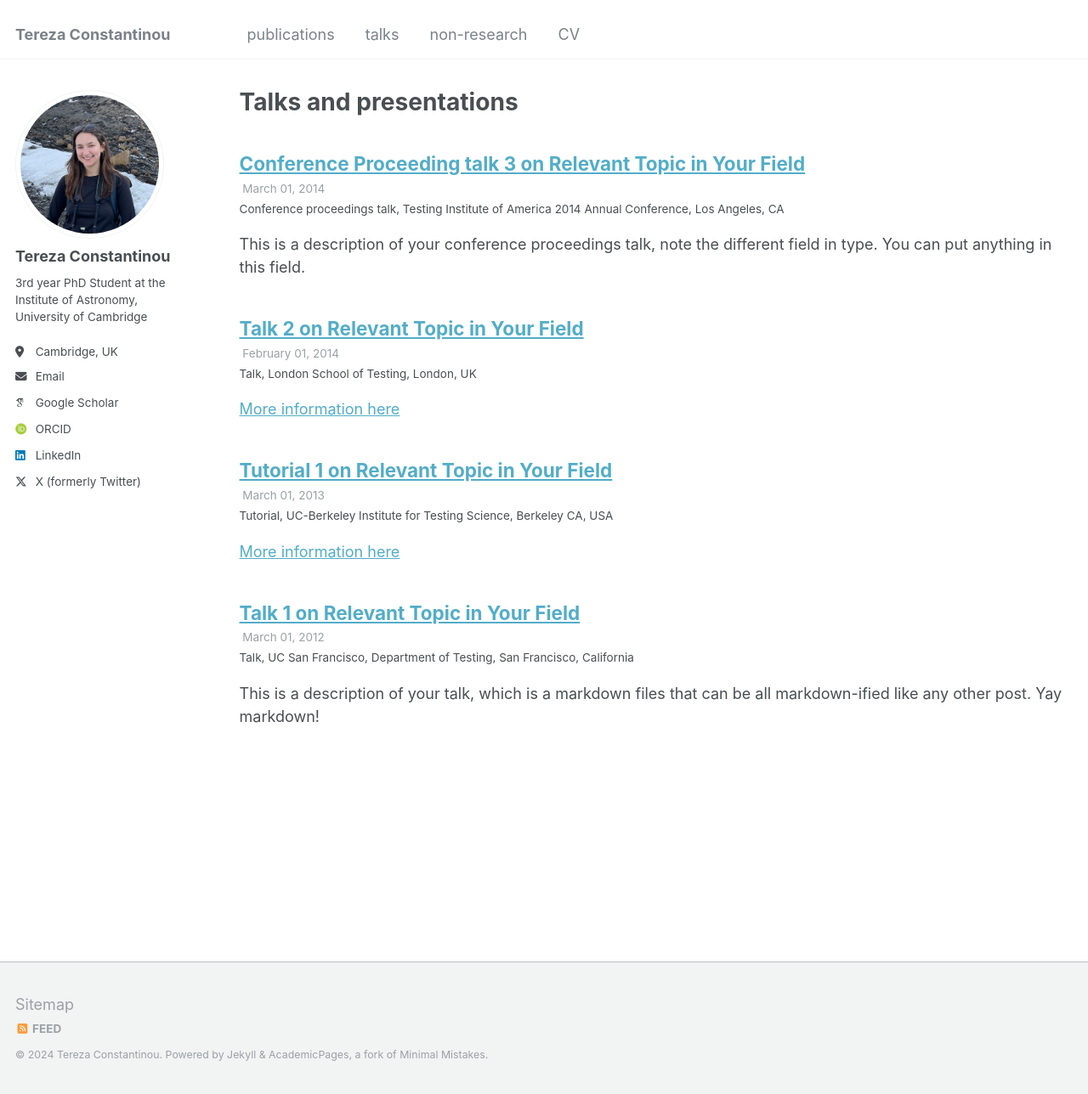
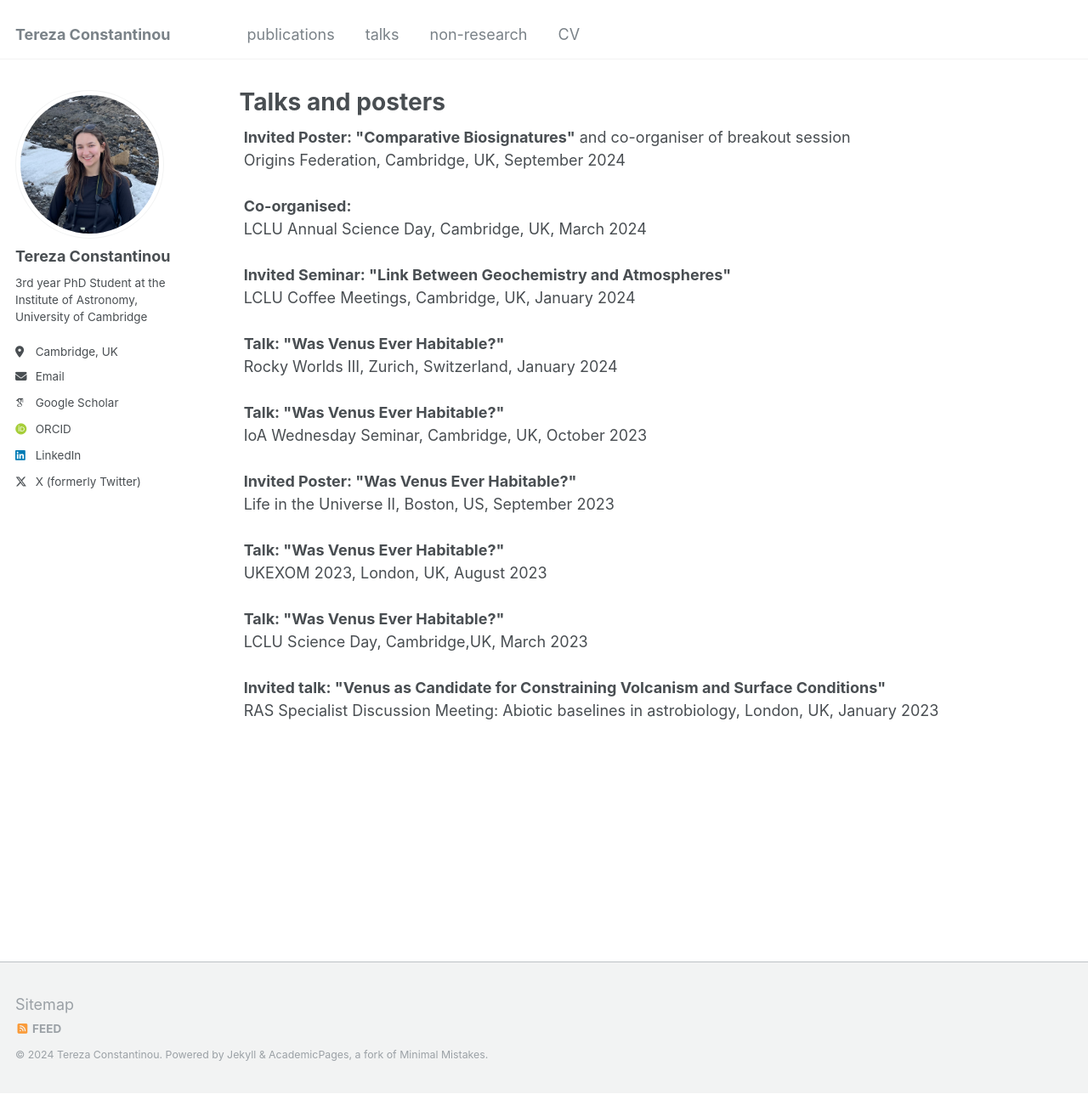
Before and after one commit to terezaconst/terezaconst.github.io, a Jekyll site: the page built from _pages/talks.html, in a window 1280 px wide and 1288 px high. Shown: the whole window at 85% size. Built offline with Jekyll 4.4.1, drawn with Linux system fonts in a browser that asks for light colours; some web fonts are replaced.

Commit message:
Update talks.html

```diff
--- a/_pages/talks.html
+++ b/_pages/talks.html
@@ -1,9 +1,45 @@
 ---
 layout: archive
-title: "Talks and presentations"
+title: "Talks and posters"
 permalink: /talks/
 author_profile: true
 ---
+
+
+
+ <div class="wordwrap">
+
+<b>Invited Poster: "Comparative Biosignatures"</b> and co-organiser of breakout session<br>
+Origins Federation, Cambridge, UK, September 2024 <br> <br>
+
+<b>Co-organised:</b> <br>
+LCLU Annual Science Day, Cambridge, UK, March 2024 <br> <br>
+
+<b>Invited Seminar: "Link Between Geochemistry and Atmospheres"</b> <br>
+LCLU Coffee Meetings, Cambridge, UK, January 2024 <br> <br>
+
+<b>Talk: "Was Venus Ever Habitable?"</b> <br>
+Rocky Worlds III, Zurich, Switzerland, January 2024 <br> <br>
+
+<b>Talk: "Was Venus Ever Habitable?"</b> <br>
+IoA Wednesday Seminar, Cambridge, UK, October 2023 <br> <br>
+
+<b>Invited Poster: "Was Venus Ever Habitable?"</b> <br>
+Life in the Universe II, Boston, US, September 2023 <br> <br>
+
+<b>Talk: "Was Venus Ever Habitable?"</b> <br>
+UKEXOM 2023, London, UK, August 2023 <br> <br>
+
+<b>Talk: "Was Venus Ever Habitable?"</b> <br>
+LCLU Science Day, Cambridge,UK,  March 2023 <br> <br>
+
+<b>Invited talk: "Venus as Candidate for Constraining Volcanism and Surface Conditions"</b> <br>
+RAS Specialist Discussion Meeting: Abiotic baselines in astrobiology, London, UK, January 2023
+
+
+</div> <br>
+
+
 
 {% if site.talkmap_link == true %}
 
@@ -11,6 +47,7 @@ author_profile: true
 
 {% endif %}
 
-{% for post in site.talks reversed %}
+<!-- {% for post in site.talks reversed %}
   {% include archive-single-talk.html %}
 {% endfor %}
+ -->
```
